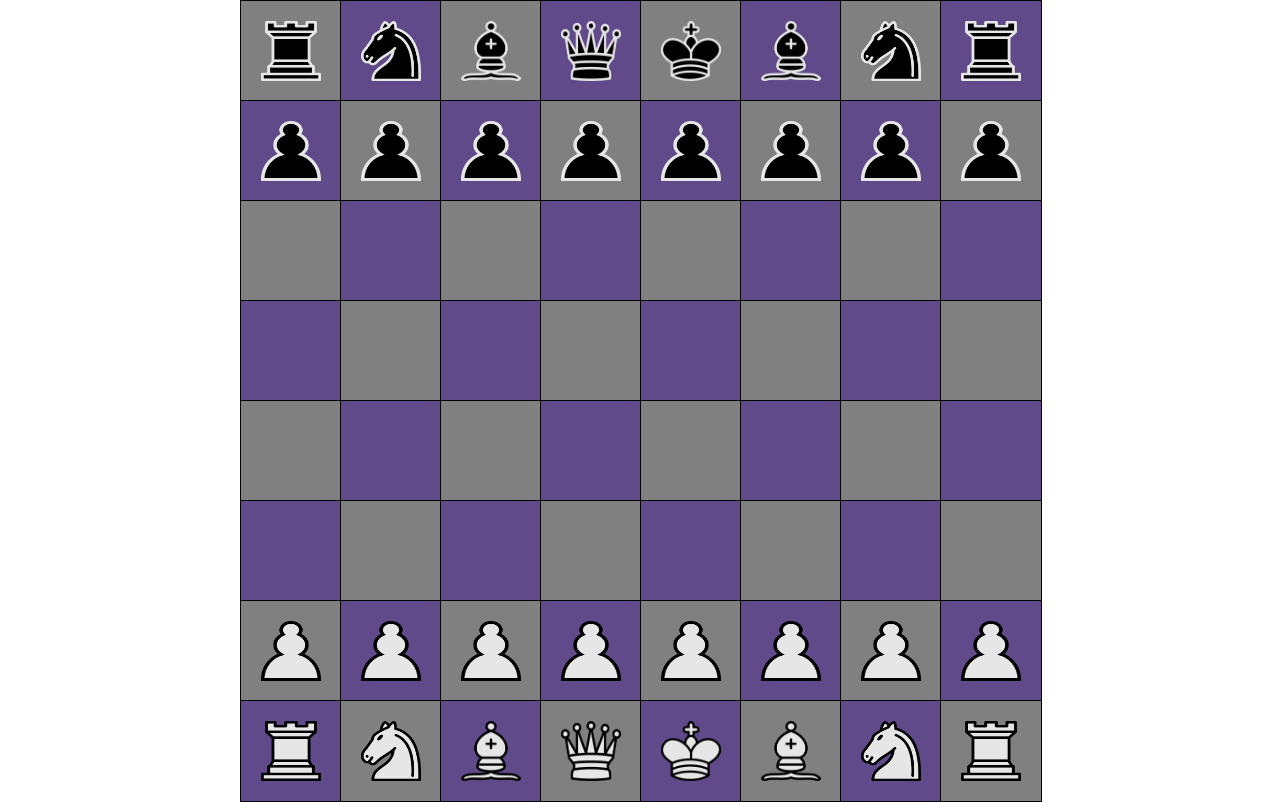
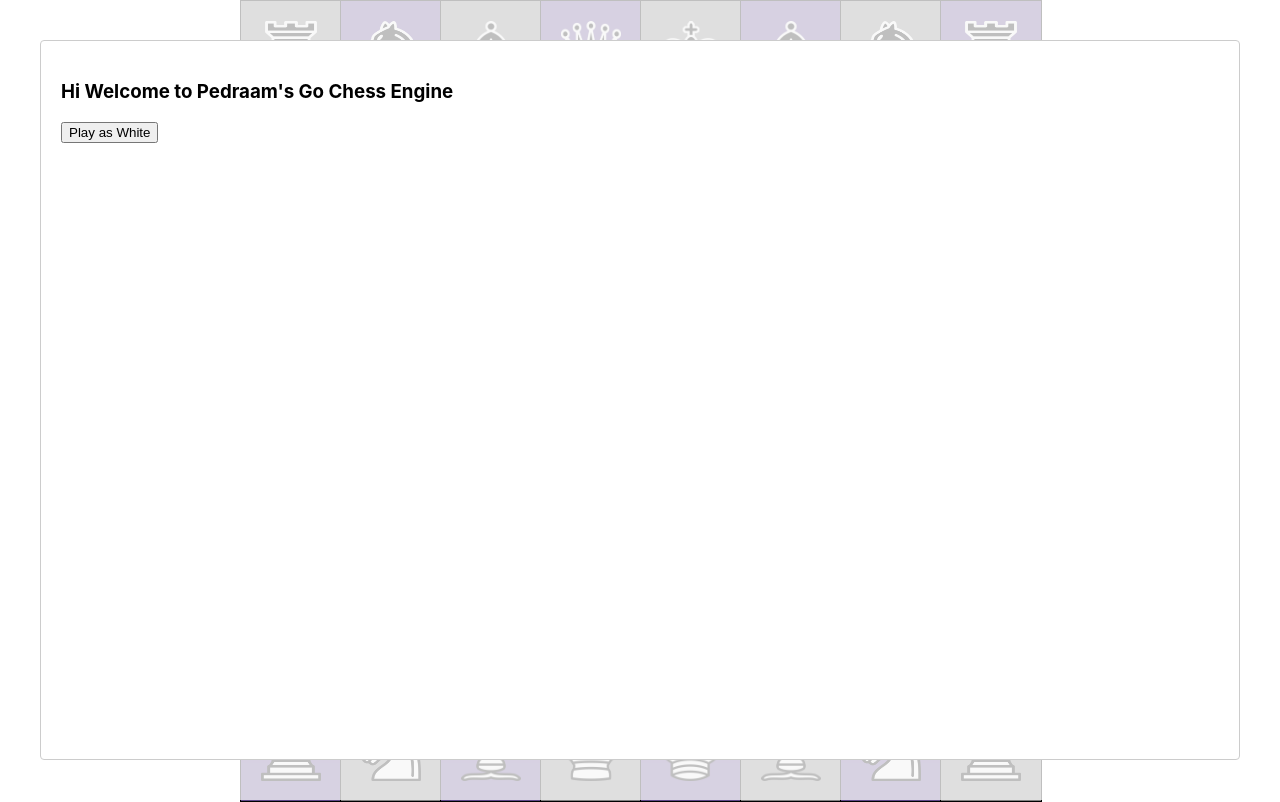
Before and after one commit to pedraamn/React-Chess-Frontend, a React (Create React App) app: page / in a window 1280 px wide. Built offline with nearby package versions, Linux system fonts and the light colour scheme.

Commit message:
add modal

```diff
--- a/package.json
+++ b/package.json
@@ -9,6 +9,7 @@
     "axios": "^0.27.2",
     "react": "^18.2.0",
     "react-dom": "^18.2.0",
+    "react-modal": "^3.15.1",
     "react-scripts": "5.0.1",
     "web-vitals": "^2.1.4"
   },
--- a/src/App.js
+++ b/src/App.js
@@ -1,12 +1,27 @@
 
+import React, { useState } from 'react';
 import Chessboard from './components/Chessboard';
 import './App.css';
 import Tile from './components/Tile';
-
+import Modal from 'react-modal/lib/components/Modal';
 
 function App() {
+  const [modalIsOpen, setIsOpen] = useState(true);
+
+  function openModal() {
+    setIsOpen(true);
+  }
+
+  function closeModal() {
+    setIsOpen(false);
+  }
+
   return (
     <div style={{display: 'flex', alignItems: 'center', justifyContent: 'center'}}>
+      <Modal isOpen={modalIsOpen} onRequestClose={closeModal}>
+        <h3>Hi Welcome to Pedraam's Go Chess Engine</h3>
+        <button onClick={closeModal}>Play as White</button>
+      </Modal>
       <Chessboard />
     </div>
   );
```
Also changed, not shown: 1 other file (tests, documents, lock files or other folders).
